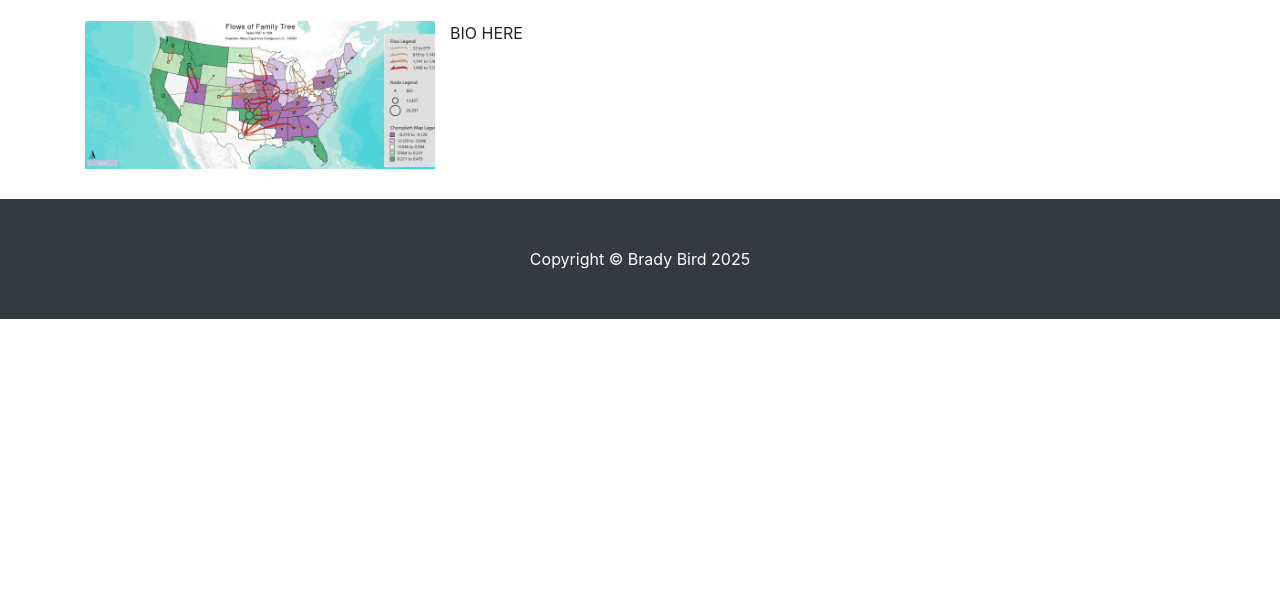
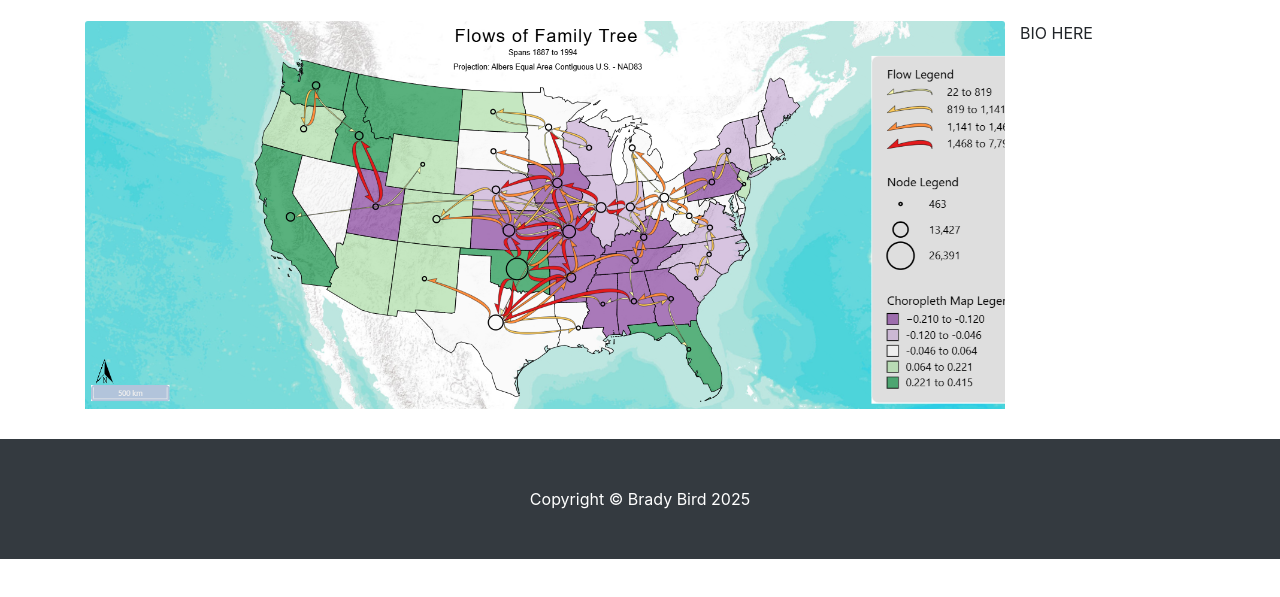
Before and after one commit to geog3540/blbird, a website: page flowmap.html in a window 1280 px wide. Shown: the part 131-728 px from the top of the page. Drawn offline with Linux system fonts and the light colour scheme.

Commit message:
Push to Github

```diff
--- a/flowmap.html
+++ b/flowmap.html
@@ -57,7 +57,7 @@
       </h1>
 
       <div class="row">
-	  <div class="col-lg-4 col-sm-6 portfolio-item">
+	  <div class="col-lg-10 col-sm-14 portfolio-item">
          <img class="card-img-top" src="Images/Lab6.png" alt="">
 		 </div>
 		 <p class="card-text"> BIO HERE
```
